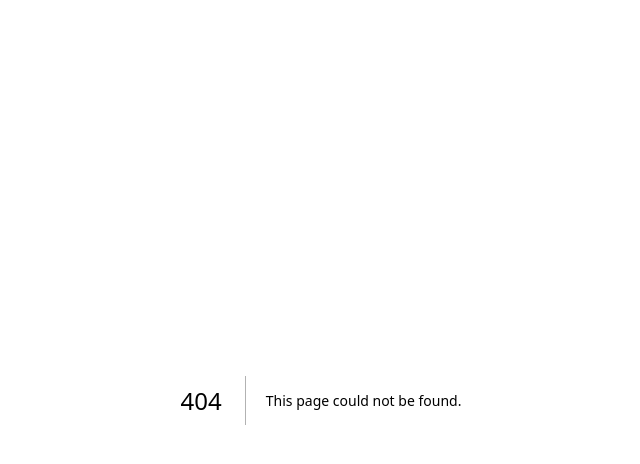
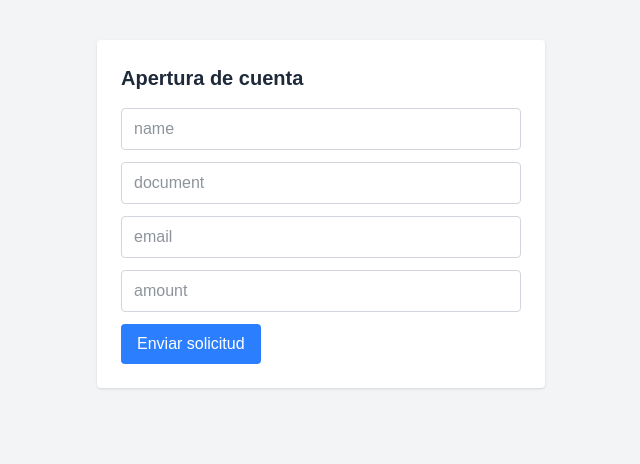
Before and after one commit to dhps-lab/Onboarding, a Next.js app in the folder frontend/: page /Onboarding in a window 1280 px wide. Before the commit this address had no page. Shown: the top 464 px of the page, without its empty margins (319-959 px from the left). Built offline with nearby package versions, Linux system fonts and the light colour scheme.

Commit message:
feat(onboarding): adding onboarding page

```diff
--- /dev/null
+++ b/frontend/app/Onboarding/page.tsx
@@ -0,0 +1,42 @@
+"use client";
+import { useState } from "react";
+import axios from "axios";
+
+export default function OnboardingPage() {
+  const [form, setForm] = useState({
+    name: "",
+    document: "",
+    email: "",
+    amount: "",
+  });
+  const [result, setResult] = useState<any>(null);
+
+  const handleSubmit = async () => {
+    const token = localStorage.getItem("token");
+    const { data } = await axios.post("http://localhost:3000/onboarding", form, {
+      headers: { Authorization: `Bearer ${token}` },
+    });
+    setResult(data);
+  };
+
+  return (
+    <div className="max-w-md mx-auto mt-10 bg-white p-6 rounded shadow space-y-3">
+      <h1 className="text-xl font-bold mb-4">Apertura de cuenta</h1>
+      {["name", "document", "email", "amount"].map((field) => (
+        <input
+          key={field}
+          placeholder={field}
+          onChange={(e) => setForm({ ...form, [field]: e.target.value })}
+          type={field === "amount" ? "number" : "text"}
+        />
+      ))}
+      <button onClick={handleSubmit}>Enviar solicitud</button>
+      {result && (
+        <div className="mt-4 border p-3 rounded bg-green-50">
+          <p>ID: {result.onboardingId}</p>
+          <p>Estado: {result.status}</p>
+        </div>
+      )}
+    </div>
+  );
+}
```
